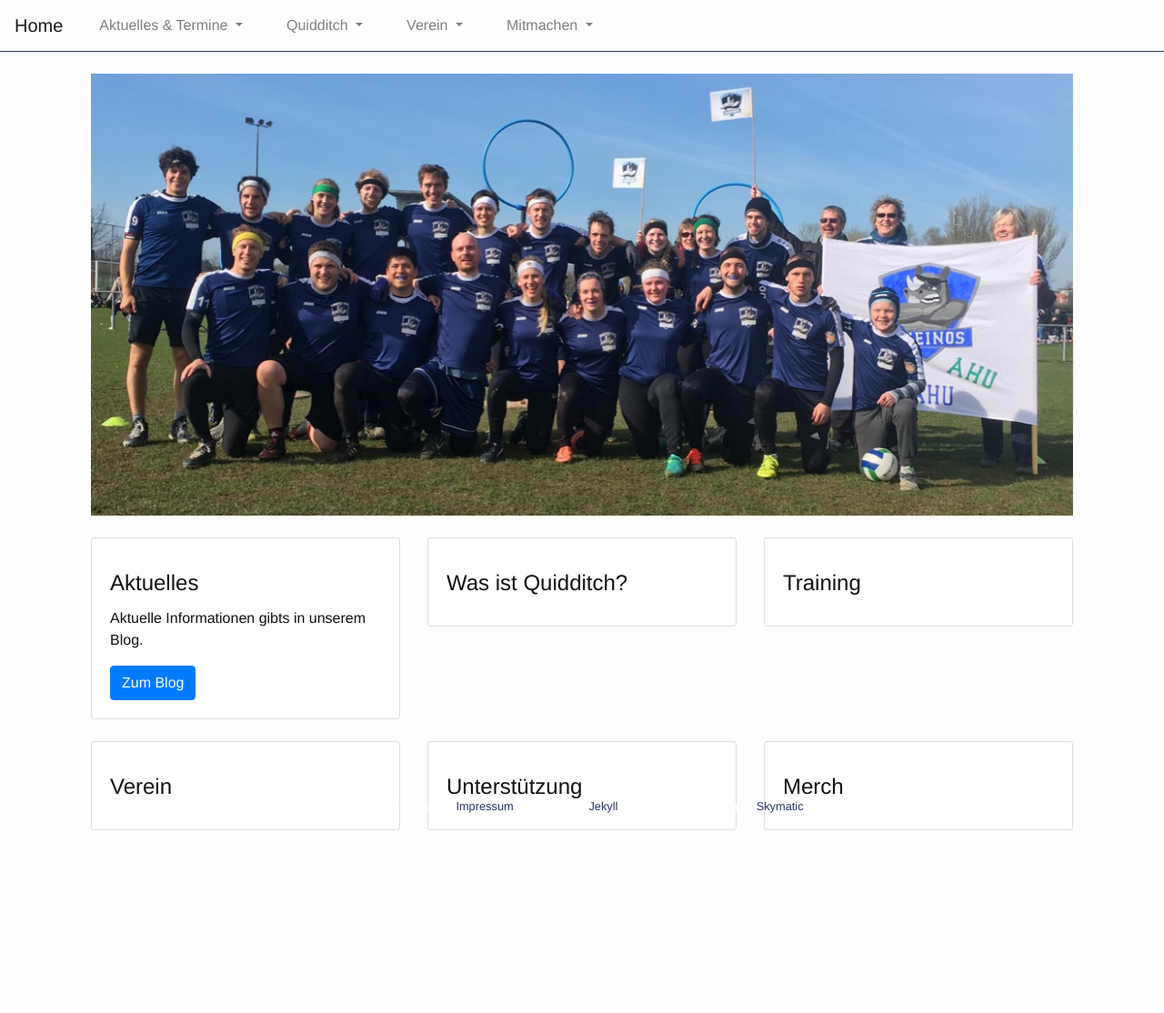
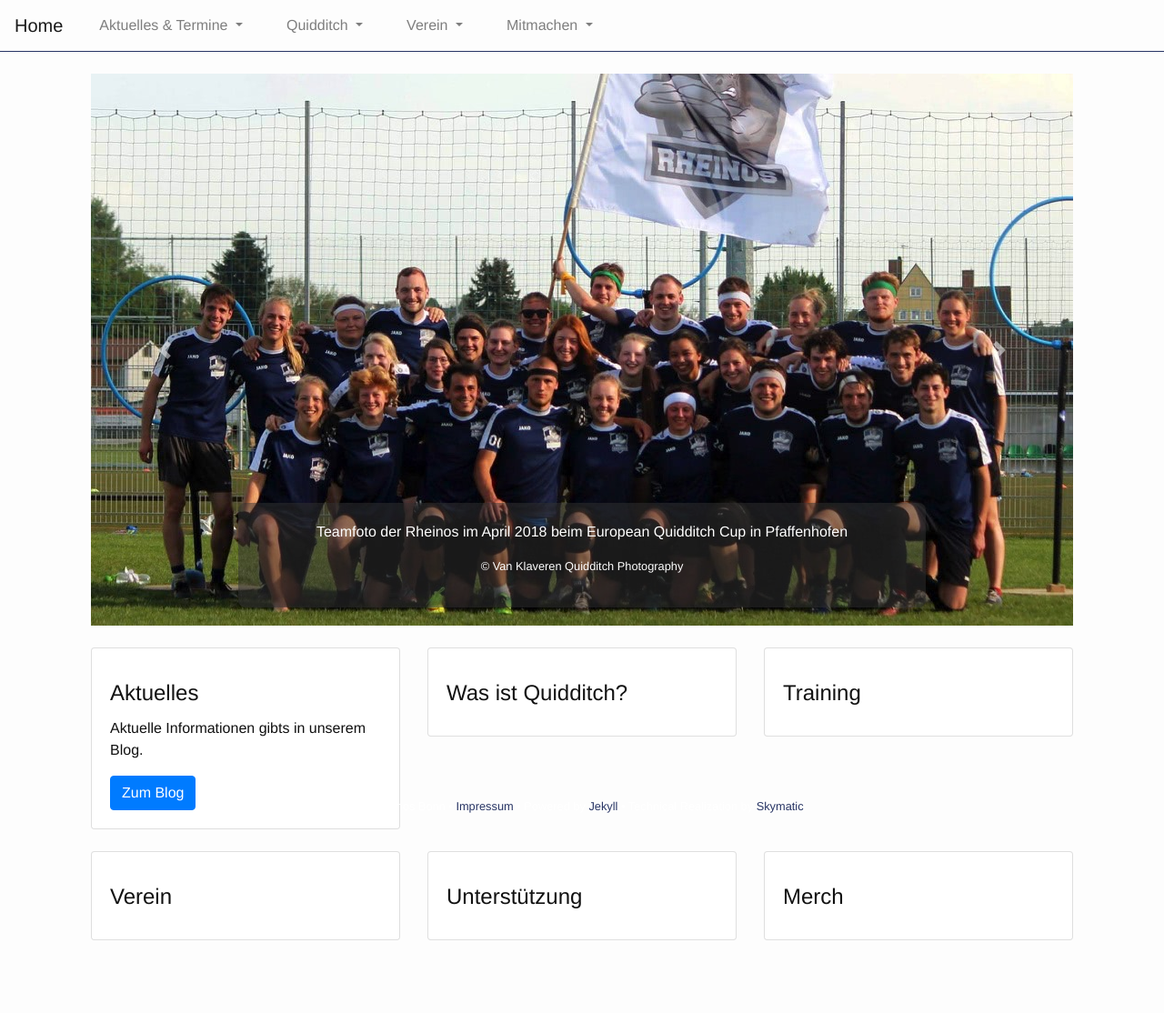
Before and after one commit to rheinos/rheinos.github.io, a Jekyll site: the page built from home.html, in a window 1280 px wide. Shown: the whole page at 91% size. Built offline with Jekyll 4.4.1, drawn with Linux system fonts in a browser that asks for light colours; nearby versions of some CDN libraries; before the commit the page ends 993 px from its top, so only the background shows below that.

Commit message:
Updated carousel in home with new pictures

```diff
--- /dev/null
+++ b/css/home.css
@@ -0,0 +1,6 @@
+@charset "utf-8";
+
+.carousel-caption {
+    background-color: rgba(50, 50, 50, 0.5);
+    border-radius: .5rem;
+}
--- a/home.html
+++ b/home.html
@@ -2,20 +2,70 @@
 layout: default
 title: Home
 permalink: /
+stylesheets: ['/css/home.css']
 ---
 
 <div class="container mb-4">
   <div id="home-picture-carousel" class="carousel slide" data-ride="carousel">
     <div class="carousel-inner">
       <div class="carousel-item active">
-        <img class="d-block img-fluid w-100" src="/img/team.jpg" alt="Team Foto">
+        <img class="d-block img-fluid w-100" src="/img/carousel/pic1-sd.jpg" srcset="/img/carousel/pic1-sd.jpg, /img/carousel/pic1-hd.jpg 2x" alt="Team Foto">
+        <div class="carousel-caption d-none d-md-block">
+          <p>Teamfoto der Rheinos im April 2018 beim European Quidditch Cup in Pfaffenhofen</p>
+          <p class="small">© Van Klaveren Quidditch Photography</p>
+        </div>
       </div>
       <div class="carousel-item">
-        <img class="d-block img-fluid w-100" src="/img/team.jpg" alt="Training Foto">
+        <img class="d-block img-fluid w-100" src="/img/carousel/pic2-sd.jpg" srcset="/img/carousel/pic2-sd.jpg, /img/carousel/pic2-hd.jpg 2x" alt="Brooms Up bei den Winterspielen 2016">
+        <div class="carousel-caption d-none d-md-block">
+          <p>Brooms Up bei den Winterspielen 2016</p>
+          <p class="small">© Jaqueline Hohlmann</p>
+        </div>
       </div>
       <div class="carousel-item">
-        <img class="d-block img-fluid w-100" src="/img/team.jpg" alt="Social Foto">
+        <img class="d-block img-fluid w-100" src="/img/carousel/pic3-sd.jpg" srcset="/img/carousel/pic3-sd.jpg, /img/carousel/pic3-hd.jpg 2x" alt="Szene im Spiel Bonn gegen Passau beim EQC Qualifier 2017">
+        <div class="carousel-caption d-none d-md-block">
+          <p>Szene im Spiel Bonn gegen Passau beim EQC Qualifier 2017</p>
+          <p class="small">© Van Klaveren Quidditch Photography</p>
+        </div>
       </div>
+      <div class="carousel-item">
+        <img class="d-block img-fluid w-100" src="/img/carousel/pic4-sd.jpg" srcset="/img/carousel/pic4-sd.jpg, /img/carousel/pic4-hd.jpg 2x" alt="Die Sekunden nach dem Sieg im deutschen Ligafinale 2017">
+        <div class="carousel-caption d-none d-md-block">
+          <p>Die Sekunden nach dem Sieg im deutschen Ligafinale 2017</p>
+          <p class="small">© Van Klaveren Quidditch Photography</p>
+        </div>
+      </div>
+      <div class="carousel-item">
+        <img class="d-block img-fluid w-100" src="/img/carousel/pic5-sd.jpg" srcset="/img/carousel/pic5-sd.jpg, /img/carousel/pic5-hd.jpg 2x" alt="Szene beim Spiel Bonn gegen Paris beim EQC 2018">
+        <div class="carousel-caption d-none d-md-block">
+          <p>Szene beim Spiel Bonn gegen Paris beim EQC 2018</p>
+          <p class="small">© Van Klaveren Quidditch Photography</p>
+        </div>
+      </div>
+      <div class="carousel-item">
+        <img class="d-block img-fluid w-100" src="/img/carousel/pic6-sd.jpg" srcset="/img/carousel/pic6-sd.jpg, /img/carousel/pic6-hd.jpg 2x" alt="Nach einem Spiel beim EQC Qualifier 2017 in Bremen">
+        <div class="carousel-caption d-none d-md-block">
+          <p>Nach einem Spiel beim EQC Qualifier 2017 in Bremen</p>
+          <p class="small">© Van Klaveren Quidditch Photography</p>
+        </div>
+      </div>
+      <div class="carousel-item">
+        <img class="d-block img-fluid w-100" src="/img/carousel/pic7-sd.jpg" srcset="/img/carousel/pic7-sd.jpg, /img/carousel/pic7-hd.jpg 2x" alt="Snitch Catch durch den Bonner Sucher beim EQC Qualifier 2017 in Bremen">
+        <div class="carousel-caption d-none d-md-block">
+          <p>Snitch Catch durch den Bonner Sucher beim EQC Qualifier 2017 in Bremen</p>
+          <p class="small">© Van Klaveren Quidditch Photography</p>
+        </div>
+      </div>
+
+      <a class="carousel-control-prev" href="#home-picture-carousel" role="button" data-slide="prev">
+        <span class="carousel-control-prev-icon" aria-hidden="true"></span>
+        <span class="sr-only">Previous</span>
+      </a>
+      <a class="carousel-control-next" href="#home-picture-carousel" role="button" data-slide="next">
+        <span class="carousel-control-next-icon" aria-hidden="true"></span>
+        <span class="sr-only">Next</span>
+      </a>
     </div>
   </div>
 </div>
```
Also changed, not shown: img/carousel/pic1-hd.jpg (added), img/carousel/pic1-sd.jpg (added), img/carousel/pic2-hd.jpg (added), img/carousel/pic2-sd.jpg (added), img/carousel/pic3-hd.jpg (added), img/carousel/pic3-sd.jpg (added), img/carousel/pic4-hd.jpg (added), img/carousel/pic4-sd.jpg (added), img/carousel/pic5-hd.jpg (added), img/carousel/pic5-sd.jpg (added), img/carousel/pic6-hd.jpg (added), img/carousel/pic6-sd.jpg (added), img/carousel/pic7-hd.jpg (added), img/carousel/pic7-sd.jpg (added).
